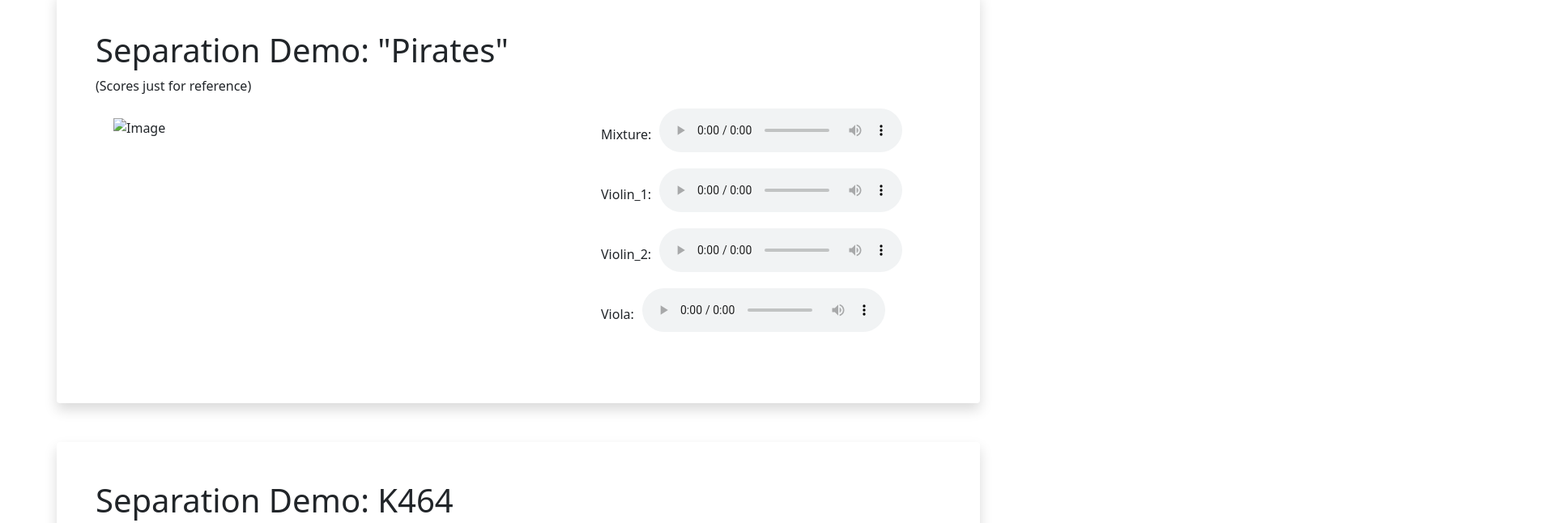
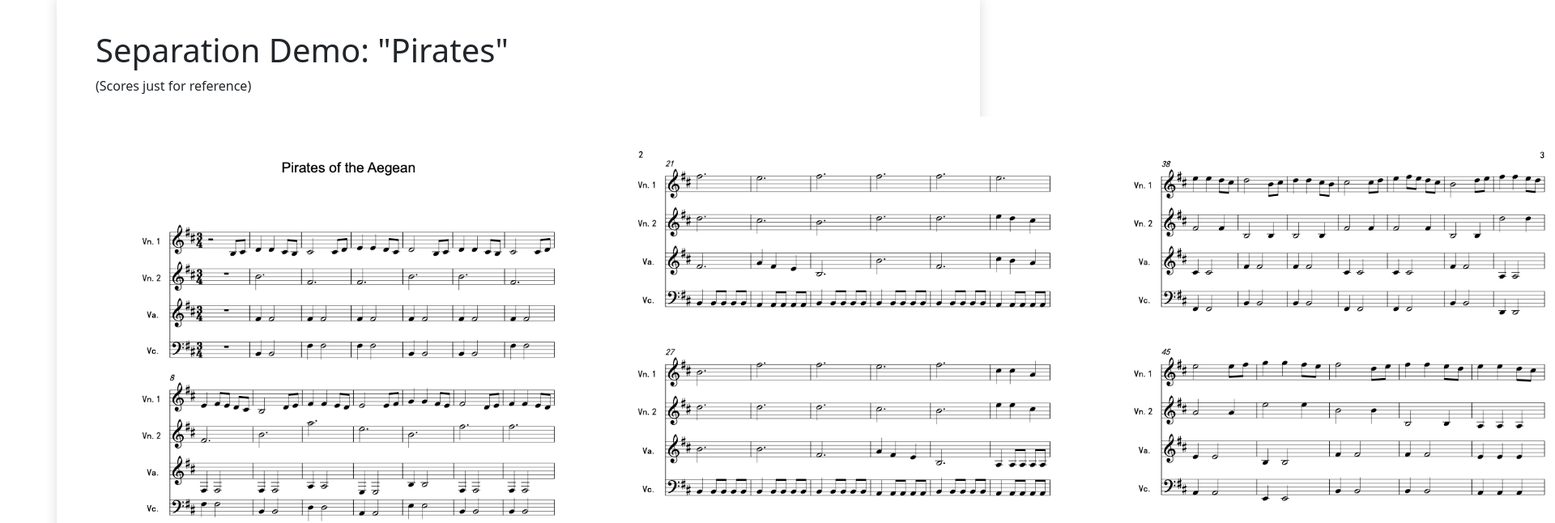
Before and after one commit to AnonymousPaperSumission/anonymouspapersubmission.github.io, a plain HTML site: page index.html in a window 1280 px wide. Shown: the part 1200-1846 px from the top of the page at 81% size, 1920 px wide, since content can reach past the window. Drawn offline with nearby package versions, Linux system fonts and the light colour scheme.

Commit message:
Update index.html

```diff
--- a/index.html
+++ b/index.html
@@ -208,7 +208,13 @@
                 </p>
             <div class="container" style="display: flex; align-items: stretch;"> <!-- 修改对齐样式 -->
                 <div class="image">
-                    <img src="img/contrapunctus_6_score.png" alt="Image" onclick="showModal(this)">
+                    <img src="img/pirates_1.png" alt="Image" onclick="showModal(this)">
+                </div>
+                <div class="image">
+                    <img src="img/pirates_2.png" alt="Image" onclick="showModal(this)">
+                </div>
+                <div class="image">
+                    <img src="img/pirates_3.png" alt="Image" onclick="showModal(this)">
                 </div>
                 <div class="audio">
                     <!-- 按照指定顺序排列音频控件 -->
```
